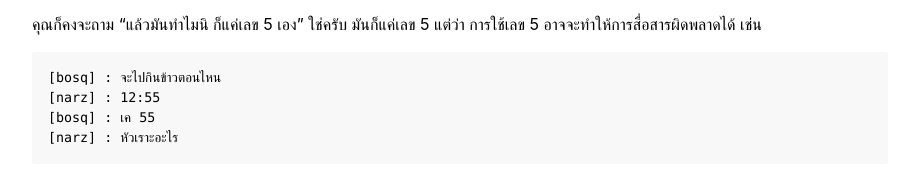
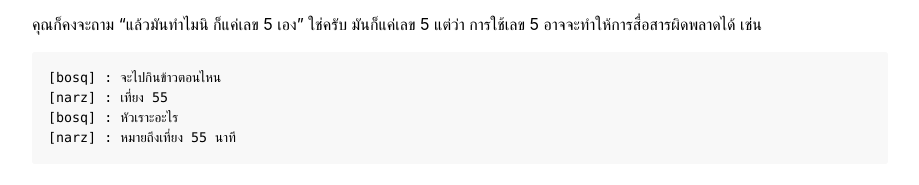
Before and after one commit to tinarskii/555, a plain HTML site: page index.html in a window 1280 px wide. Shown: the part 153-338 px from the top of the page, without its empty margins (180-1099 px from the left). Drawn offline with Linux system fonts and the light colour scheme.

Commit message:
Update index.html

```diff
--- a/index.html
+++ b/index.html
@@ -24,9 +24,9 @@
 <p>ผมเชื่อว่าทุก ๆ คนในไทยกับยุคอินเตอร์เน็ตสมัยนี้ คงจะใช้เลข ‘555’ แทนคำหัวเราะไปแล้วใช่ไหมหล่ะครับ? แล้วถ้าผมบอกทุกคนว่า <strong>เลิกใช้ 555 กันเถอะครับ</strong> คุณจะรู้สึกยังไง?</p>
 <p>คุณก็คงจะถาม “แล้วมันทำไมนิ ก็แค่เลข 5 เอง” ใช่ครับ มันก็แค่เลข 5 แต่ว่า การใช้เลข 5 อาจจะทำให้การสื่อสารผิดพลาดได้ เช่น</p>
 <pre><code>[bosq] : จะไปกินข้าวตอนไหน
-[narz] : 12:55
-[bosq] : เค 55
-[narz] : หัวเราะอะไร</code></pre>
+[narz] : เที่ยง 55
+[bosq] : หัวเราะอะไร
+[narz] : หมายถึงเที่ยง 55 นาที</code></pre>
 <h2 id="แลวใชอะไรแทนหละ">แล้วใช้อะไรแทนหล่ะ?</h2>
 <p>ใช้ Emoji สิ</p>
 <pre><code>[tinn] : ดูนี่สิ (รูปฮา ๆ .jpeg)
```
